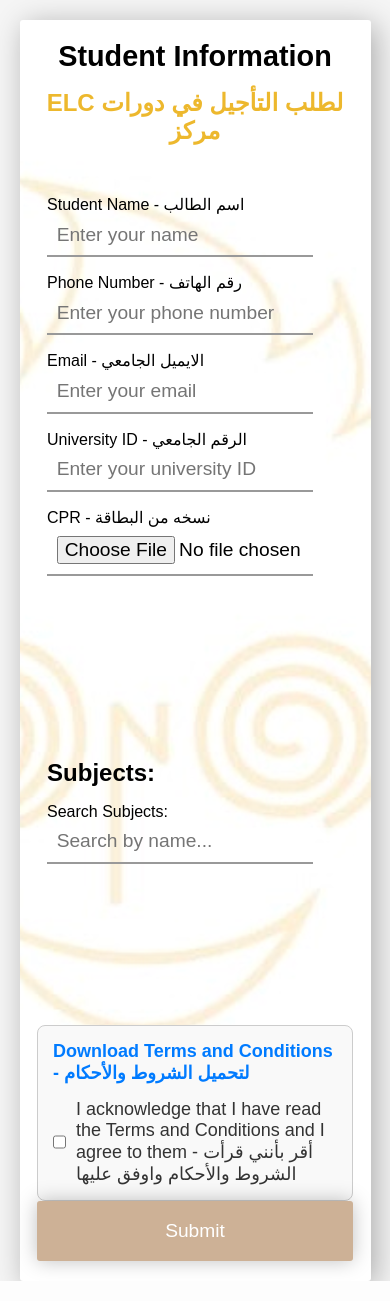
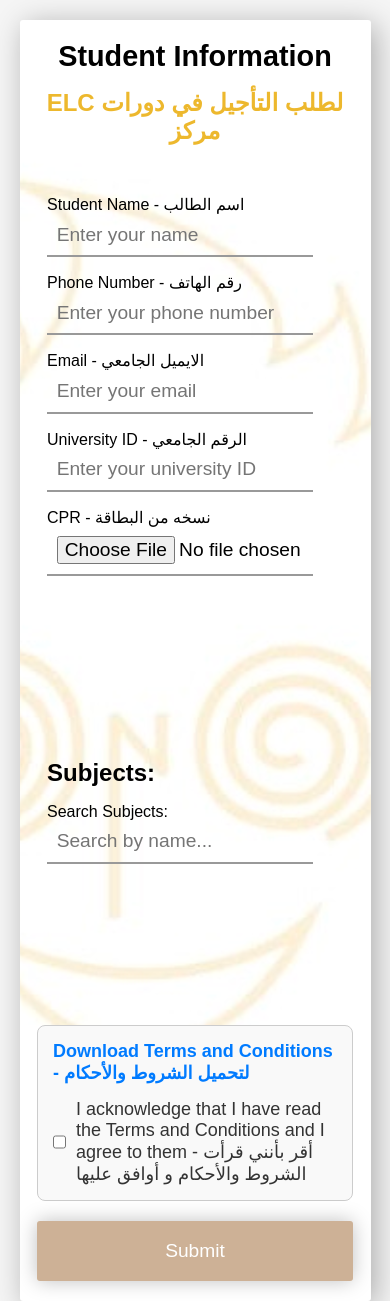
Before and after one commit to devHassan19/elc_project, a Django app: template main_app/templates/accounts/student_page.html in a window 390 px wide. Shown: the part 120-1421 px from the top of the page. Run offline with Django 3.2, Linux system fonts and the light colour scheme; the template is opened without the code that fills it, so the values that code supplies are empty.

Commit message:
ready to deploy

```diff
--- a/main_app/static/styles/student.css
+++ b/main_app/static/styles/student.css
@@ -94,7 +94,7 @@ h2 {
 h3 {
   font-size: 1.2rem;
   text-align: center;
-  color: #8e6500
+  color: #6b4f08
   ;
 }
 
@@ -254,6 +254,7 @@ input[type="checkbox"].checkbox {
 
 .terms-section {
   margin-top: 20px;
+  margin-bottom: 20px;
   padding: 15px;
   border: 1px solid #ccc;
   border-radius: 8px;
@@ -321,7 +322,11 @@ input[type="checkbox"].checkbox {
     font-size: 1.8rem;
   }
 
-  h3, h4, h5 {
+  h3 {
+    font-size: 1.7rem;
+  }
+
+  h4, h5 {
     font-size: 1.5rem;
   }
 
--- a/main_app/templates/accounts/student_page.html
+++ b/main_app/templates/accounts/student_page.html
@@ -98,7 +98,7 @@
             <div class="checkbox-container">
                 <label for="termsCheckbox" class="checkbox-label">
                     <input type="checkbox" id="termsCheckbox" required>
-                    I acknowledge that I have read the Terms and Conditions and I agree to them - أقر بأنني قرأت الشروط والأحكام واوفق عليها
+                    I acknowledge that I have read the Terms and Conditions and I agree to them - أقر بأنني قرأت الشروط والأحكام و أوافق عليها
                 </label>
             </div>
         </div>
```
